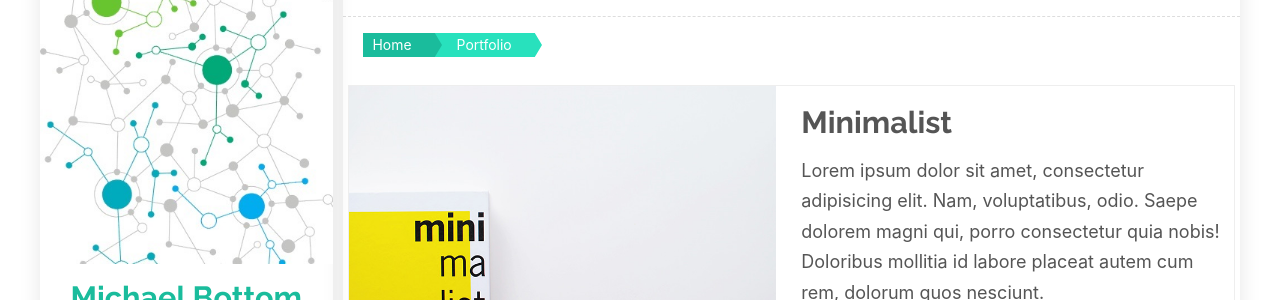
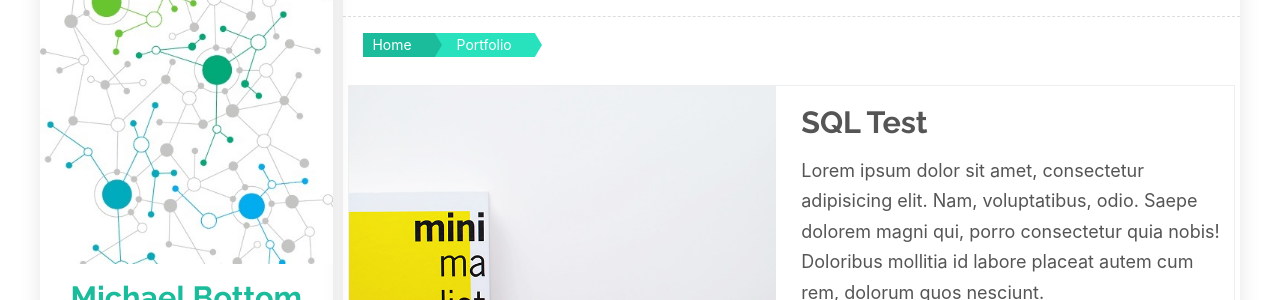
Before and after one commit to MLBott/home, a Jekyll site: the page built from _pages/work.html, in a window 1280 px wide and 1362 px high. Shown: the part 144-444 px from the top of the window. Built offline with Jekyll 4.4.1, drawn with Linux system fonts in a browser that asks for light colours; nearby versions of some CDN libraries.

Commit message:
Update main.yml

```diff
--- a/_data/main.yml
+++ b/_data/main.yml
@@ -55,11 +55,12 @@ posts:
 
 
 work:
-  - title: Minimalist
+  - title: SQL Test
     image: /images/fischer-twins-662235-unsplash.jpg
     description: Lorem ipsum dolor sit amet, consectetur adipisicing elit. Nam, voluptatibus, odio. Saepe dolorem magni qui, porro consectetur quia nobis! Doloribus mollitia id labore placeat autem cum rem, dolorum quos nesciunt.
     company: Comapny
     date: November 2018
+    link: https://github.com/MLBott/sql-test
 
   - title: Design
     image: /images/bernard-hermant-592731-unsplash.jpg
```
